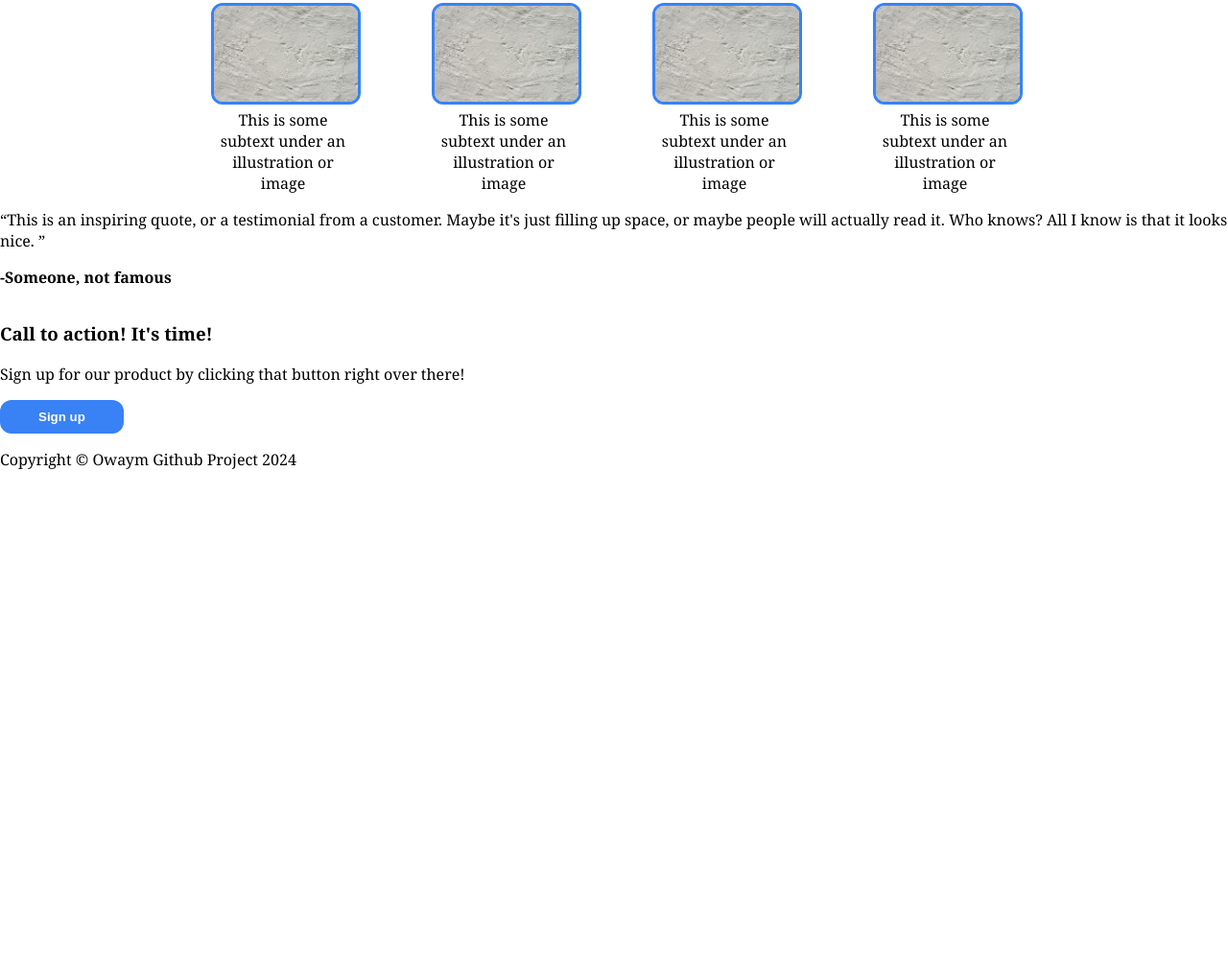
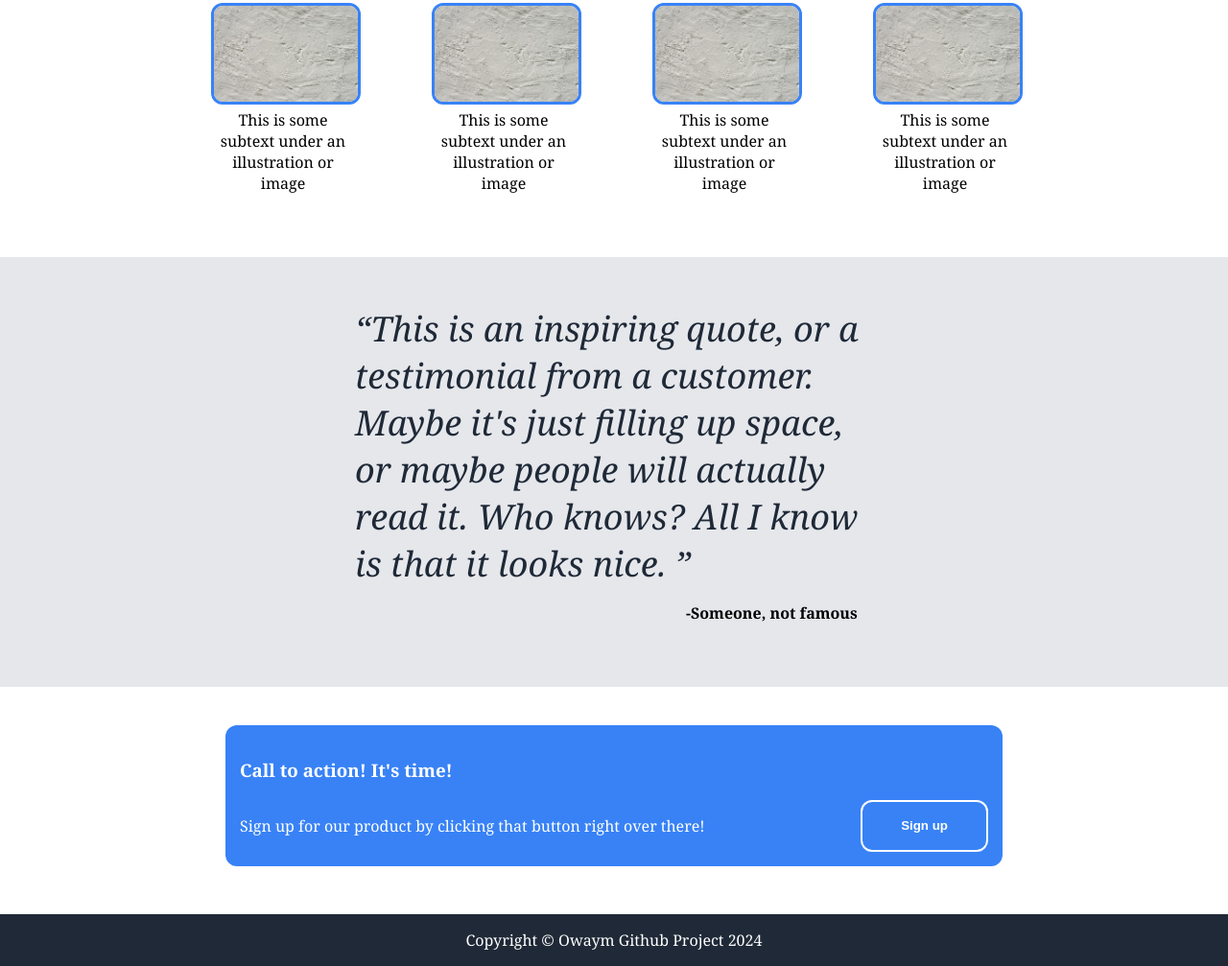
Before and after one commit to owaym/poject-landingpage, a plain HTML site: page index.html in a window 1280 px wide. Shown: the part 642-1649 px from the top of the page at 96% size. Before the commit the page ends 1148 px from the top, so only its background shows below. Drawn offline with Linux system fonts and the light colour scheme.

Commit message:
Added styles for footer and quote section

```diff
--- a/style.css
+++ b/style.css
@@ -123,30 +123,81 @@ figure figcaption
     text-align: center;
 }
 
-blockquote
+.sect-head
 {
     display: flex;
-    flex-direction: column;
     justify-content: center;
     align-items: center;
+}
+
+.quote
+{
+    width: 80%;
     background-color: #E5E7EB;
     padding-left: 370px;
     padding-right: 370px;
     padding-top: 50px;
     padding-bottom: 50px;
     margin: 50px 0 0 auto;
-    border: 5px solid red;
+
 }
 
-blockquote q
+.quote q
 {
     font-style: italic;
     font-size: 36px;
     color: #1F2937;
 }
 
-footer
+.quote p
 {
-    display: inline;
-    float: right;
+    width: 97%;
+    text-align: right;
 }
+
+.footer
+{
+    background-color: #1F2937;
+    padding: 0;
+    color: white;
+    text-align: center;
+
+}
+
+.cta-head
+{
+    display: flex;
+    justify-content: space-evenly;
+    align-items: center;
+    padding: 40px;
+    padding-bottom: 50px;
+    margin: 0;
+}
+
+.cta
+{
+    display: flex;
+    justify-content: space-between;
+    background-color: #3882F6;
+    padding: 15px 15px 15px 15px;
+    border-radius: 12px;
+    color: white;
+    width: 65%;
+}
+
+.cta button
+{
+    border: 2px solid white;
+}
+
+.cta-attr
+{
+    width: 800px;
+}
+
+.cta-btn
+{
+    display:flex;
+    justify-content: space-between;
+    padding-top: 0 auto;
+}
```
